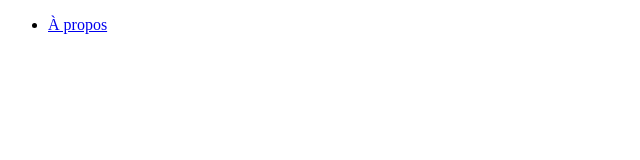
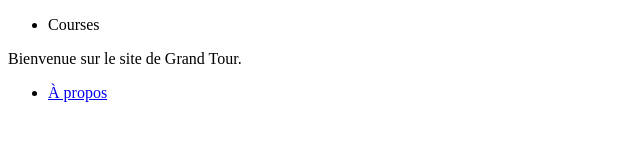
Before and after one commit to Grand-Tour/grand-tour.github.io, a plain HTML site: page index.html in a window 1280 px wide. Shown: the whole page, without its empty margins (0-640 px from the left). Drawn offline with Linux system fonts and the light colour scheme.

Commit message:
Update index.html

```diff
--- a/index.html
+++ b/index.html
@@ -5,10 +5,19 @@
         <meta name="viewport" content="width=device-width, initial-scale=1.0">
         <title>Grand Tour</title>
         <base href="https://grand-tour.github.io/">
+        <link rel="stylesheet" href="/css/style.css">
     </head>
     <body>
-        <header></header>
-        <main></main>
+        <header>
+            <nav class="header">
+                <ul>
+                    <li>Courses</li>
+                </ul>
+            </nav>
+        </header>
+        <main>
+            <p>Bienvenue sur le site de Grand Tour.</p>
+        </main>
         <footer>
             <nav class="footer">
                 <ul>
```
